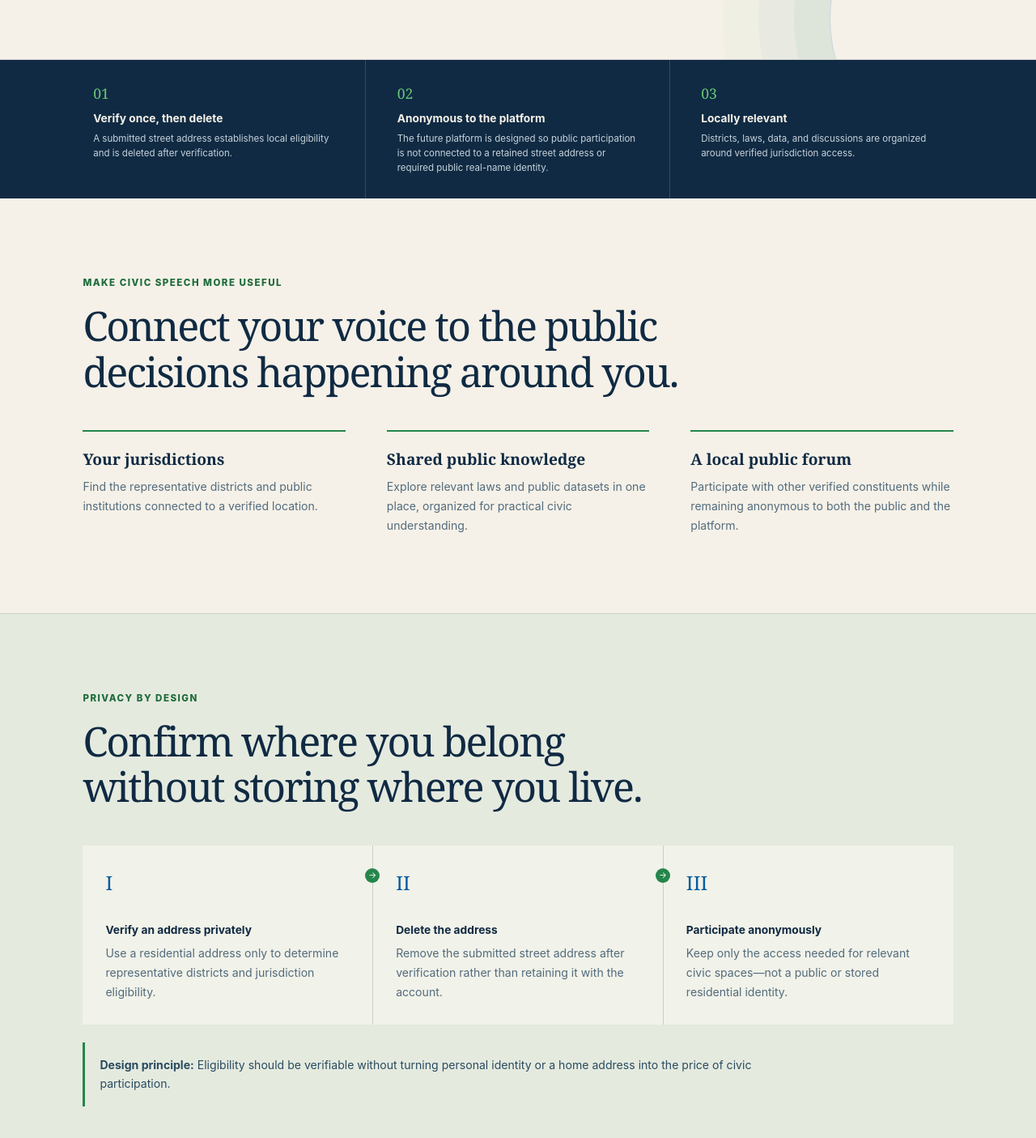
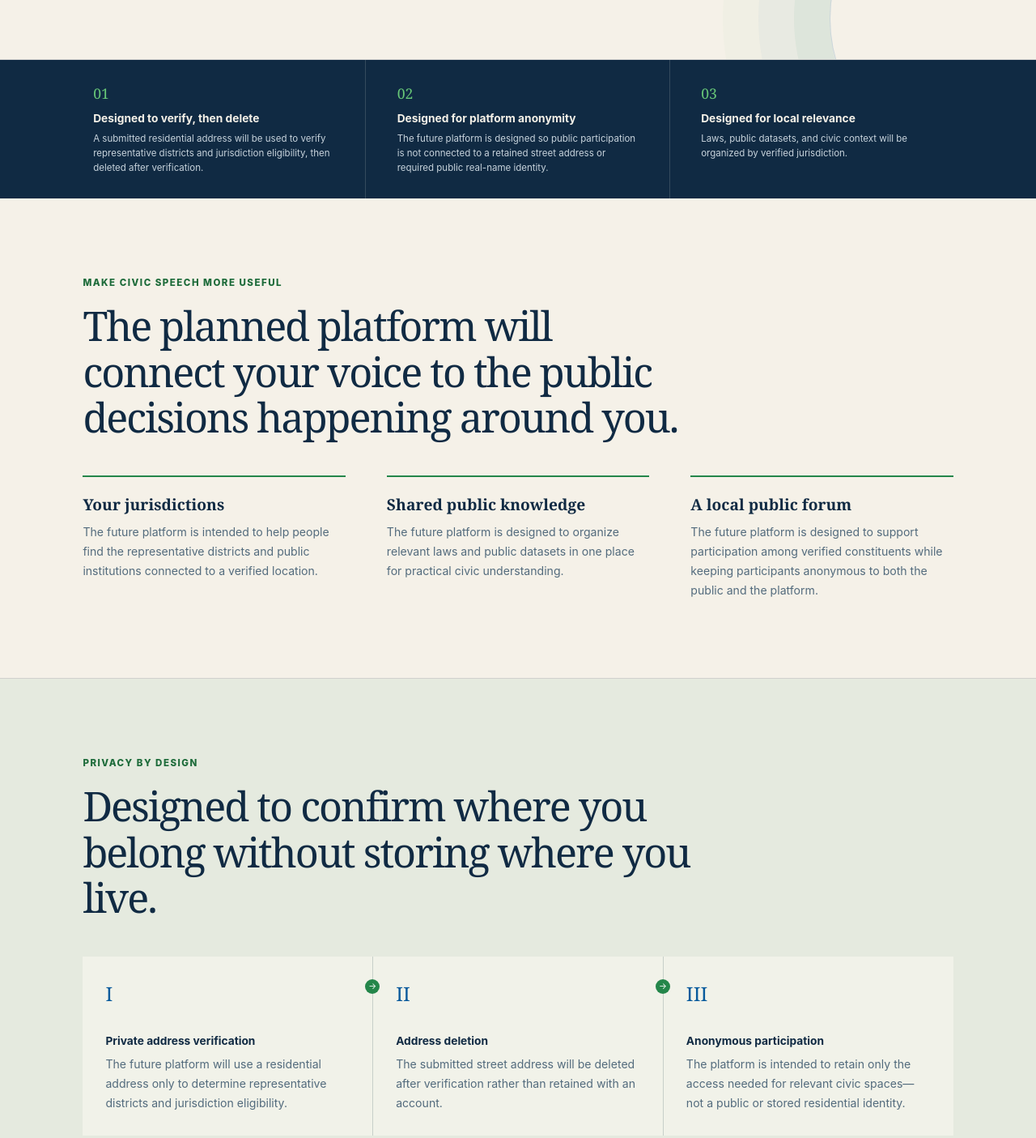
Before and after one commit to JWonz/moderntownhall-site, a website: page index.html in a window 1280 px wide. Shown: the part 660-2065 px from the top of the page at 81% size. Drawn offline with Linux system fonts and the light colour scheme.

Commit message:
fix: address final public presence review

```diff
--- a/index.html
+++ b/index.html
@@ -4,7 +4,7 @@
     <meta charset="utf-8">
     <meta name="viewport" content="width=device-width, initial-scale=1">
     <title>Modern Town Hall | A stronger voice in public policy</title>
-    <meta name="description" content="Modern Town Hall is a pre-launch civic technology company in Columbus, Ohio, building a privacy-minded platform that connects Americans to relevant policies, representatives, public data, and local forums.">
+    <meta name="description" content="Modern Town Hall is a pre-launch civic technology company in Columbus, Ohio, building a privacy-minded platform designed to connect Americans to relevant policies, representatives, public data, and local forums.">
     <meta name="theme-color" content="#102a43">
     <link rel="canonical" href="https://moderntownhall.com/">
     <link rel="icon" type="image/png" href="assets/highcontrast-logo.png">
@@ -12,10 +12,15 @@
     <meta property="og:type" content="website">
     <meta property="og:site_name" content="Modern Town Hall">
     <meta property="og:title" content="A stronger voice in the policies that shape your life.">
-    <meta property="og:description" content="A pre-launch civic technology company connecting Americans to relevant policy, representatives, public data, and local forums.">
+    <meta property="og:description" content="A pre-launch civic technology company building a platform designed to connect Americans to relevant policy, representatives, public data, and local forums.">
     <meta property="og:url" content="https://moderntownhall.com/">
     <meta property="og:image" content="https://moderntownhall.com/assets/moderntownhall-logo.png">
     <meta property="og:image:alt" content="Modern Town Hall logo">
+    <meta name="twitter:card" content="summary_large_image">
+    <meta name="twitter:title" content="A stronger voice in the policies that shape your life.">
+    <meta name="twitter:description" content="A pre-launch civic technology company building a platform designed to connect Americans to relevant policy, representatives, public data, and local forums.">
+    <meta name="twitter:image" content="https://moderntownhall.com/assets/moderntownhall-logo.png">
+    <meta name="twitter:image:alt" content="Modern Town Hall logo">
     <script type="application/ld+json">
       {
         "@context": "https://schema.org",
@@ -62,58 +67,58 @@
       <section class="trust-strip" aria-label="Privacy and relevance principles">
         <article class="trust-item">
           <span class="item-number" aria-hidden="true">01</span>
-          <h2>Verify once, then delete</h2>
-          <p>A submitted street address establishes local eligibility and is deleted after verification.</p>
+          <h2>Designed to verify, then delete</h2>
+          <p>A submitted residential address will be used to verify representative districts and jurisdiction eligibility, then deleted after verification.</p>
         </article>
         <article class="trust-item">
           <span class="item-number" aria-hidden="true">02</span>
-          <h2>Anonymous to the platform</h2>
+          <h2>Designed for platform anonymity</h2>
           <p>The future platform is designed so public participation is not connected to a retained street address or required public real-name identity.</p>
         </article>
         <article class="trust-item">
           <span class="item-number" aria-hidden="true">03</span>
-          <h2>Locally relevant</h2>
-          <p>Districts, laws, data, and discussions are organized around verified jurisdiction access.</p>
+          <h2>Designed for local relevance</h2>
+          <p>Laws, public datasets, and civic context will be organized by verified jurisdiction.</p>
         </article>
       </section>
 
       <section class="section purpose" id="purpose" aria-labelledby="purpose-title">
         <p class="section-label">Make civic speech more useful</p>
-        <h2 class="section-title" id="purpose-title">Connect your voice to the public decisions happening around you.</h2>
+        <h2 class="section-title" id="purpose-title">The planned platform will connect your voice to the public decisions happening around you.</h2>
         <div class="feature-grid">
           <article class="feature">
             <h3>Your jurisdictions</h3>
-            <p>Find the representative districts and public institutions connected to a verified location.</p>
+            <p>The future platform is intended to help people find the representative districts and public institutions connected to a verified location.</p>
           </article>
           <article class="feature">
             <h3>Shared public knowledge</h3>
-            <p>Explore relevant laws and public datasets in one place, organized for practical civic understanding.</p>
+            <p>The future platform is designed to organize relevant laws and public datasets in one place for practical civic understanding.</p>
           </article>
           <article class="feature">
             <h3>A local public forum</h3>
-            <p>Participate with other verified constituents while remaining anonymous to both the public and the platform.</p>
+            <p>The future platform is designed to support participation among verified constituents while keeping participants anonymous to both the public and the platform.</p>
           </article>
         </div>
       </section>
 
       <section class="section privacy" id="privacy" aria-labelledby="privacy-title">
         <p class="section-label">Privacy by design</p>
-        <h2 class="section-title" id="privacy-title">Confirm where you belong without storing where you live.</h2>
+        <h2 class="section-title" id="privacy-title">Designed to confirm where you belong without storing where you live.</h2>
         <div class="privacy-flow">
           <article class="privacy-step">
             <span class="roman" aria-hidden="true">I</span>
-            <h3>Verify an address privately</h3>
-            <p>Use a residential address only to determine representative districts and jurisdiction eligibility.</p>
+            <h3>Private address verification</h3>
+            <p>The future platform will use a residential address only to determine representative districts and jurisdiction eligibility.</p>
           </article>
           <article class="privacy-step">
             <span class="roman" aria-hidden="true">II</span>
-            <h3>Delete the address</h3>
-            <p>Remove the submitted street address after verification rather than retaining it with the account.</p>
+            <h3>Address deletion</h3>
+            <p>The submitted street address will be deleted after verification rather than retained with an account.</p>
           </article>
           <article class="privacy-step">
             <span class="roman" aria-hidden="true">III</span>
-            <h3>Participate anonymously</h3>
-            <p>Keep only the access needed for relevant civic spaces—not a public or stored residential identity.</p>
+            <h3>Anonymous participation</h3>
+            <p>The platform is intended to retain only the access needed for relevant civic spaces—not a public or stored residential identity.</p>
           </article>
         </div>
         <p class="privacy-principle"><strong>Design principle:</strong> Eligibility should be verifiable without turning personal identity or a home address into the price of civic participation.</p>
--- a/styles.css
+++ b/styles.css
@@ -7,6 +7,8 @@
   --green: #24864a;
   --green-text: #1d6b3a;
   --green-light: #68c878;
+  --focus-dark: #102a43;
+  --focus-light: #ffffff;
   --text: #102a43;
   --text-muted: #405c70;
   --rule: rgb(16 42 67 / 16%);
@@ -44,8 +46,12 @@
 }
 
 a:focus-visible {
-  outline: 3px solid var(--green-light);
+  outline: 3px solid var(--focus-dark);
   outline-offset: 4px;
+}
+
+.contact a:focus-visible {
+  outline-color: var(--focus-light);
 }
 
 .skip-link {
```
Also changed, not shown: docs/deployment.md (+1 -1 lines), tests/site-content.test.mjs (+51 -1 lines), tests/site-style.test.mjs (+24 -0 lines).
